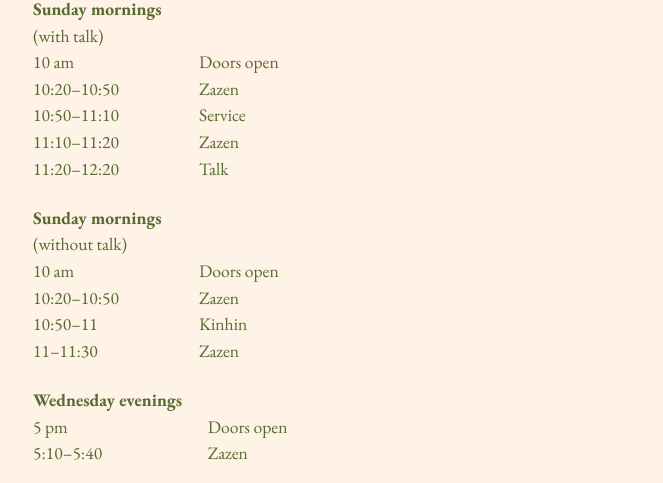
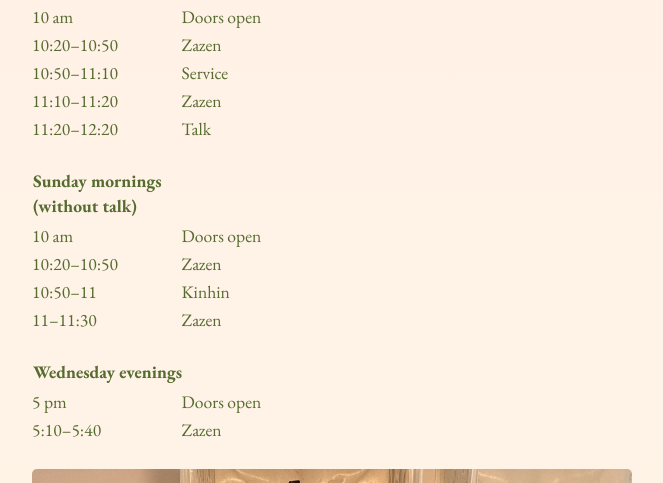
Before and after one commit to mountaincolorszen/website, a plain HTML site: page index.html in a window 1280 px wide. Shown: the part 2208-2691 px from the top of the page, without its empty margins (308-971 px from the left). Drawn offline with nearby package versions, Linux system fonts and the light colour scheme.

Commit message:
Add files via upload

```diff
--- a/index.html
+++ b/index.html
@@ -1,119 +1,116 @@
 <!doctype html>
 <html lang="en">
 <head>
+<meta charset="utf-8">
+<meta name="viewport" content="width=device-width, initial-scale=1">
+<title>Mountain Colors Zen</title>
+
 <link rel="preconnect" href="https://fonts.googleapis.com">
 <link rel="preconnect" href="https://fonts.gstatic.com" crossorigin>
 <link href="https://fonts.googleapis.com/css2?family=DM+Sans:ital,opsz,wght@0,9..40,100..1000;1,9..40,100..1000&family=EB+Garamond:ital,wght@0,400..800;1,400..800&family=IBM+Plex+Sans:ital,wght@0,100..700;1,100..700&family=Jost:ital,wght@0,100..900;1,100..900&display=swap" rel="stylesheet">
-<meta charset="utf-8">
-<meta name="viewport" content="width=device-width, initial-scale=1">
-<title>Schedule</title>
 <link rel="stylesheet" href="schedule.css">
+
 <style>
-	/* example page styling only: replace with your own site's CSS */
 	body { font-family: system-ui, sans-serif; line-height: 1.4; margin: 0; padding: 24px 16px; color: #111; background: #fff; }
 	main { max-width: 600px; margin: 0 auto; }
+
+	/* pictures */
+	img { display: block; height: auto; }
+	.photo { width: 100%; margin: 0 0 1.2em; }
+	.logo { width: 50%; margin: 0 auto 1.2em; }
+
+	.mcz-intro { margin: 0 0 1.2em; }
+	.time { margin-bottom: 1.2em; }
+
+	/* weekly hours */
+	.hours { border-collapse: collapse; margin: 0 0 1.4em; }
+	.hours th { text-align: left; padding-bottom: 0.2em; }
+	.hours td { padding: 0.1em 0; vertical-align: top; }
+	.hours td:first-child { width: 7.5em; padding-right: 1em; white-space: nowrap; }  /* same width in every table, so the columns line up */
+
+	/* bottom of the page */
+	footer p { margin: 0 0 1.2em; }
+	.social-instagram { width: 50%; margin: 0 auto; }
 </style>
 </head>
 <body>
 <main>
-<h1 class = "title">Mountain Colors Zen</h1><br>
-<img src="https://github.com/mountaincolorszen/website/blob/main/images/mzc-logo.png?raw=true" width="50%" margin= "auto" class = "logo">
-<p class = "mcz-intro">Mountain Colors Zen is a peer-led sangha in Millerton, New York. We welcome all levels of experience, offering trainings periodically and guidance as requested. All programming is donation-based. <b>Come sit with us!</b></p>
 
-<img src="https://github.com/mountaincolorszen/website/blob/main/images/IMG_0020.jpg?raw=true" width="100%"><br>
-<div class = "time">
+	<h1 class="title">Mountain Colors Zen</h1>
+
+	<img class="logo" src="images/mzc-logo.png" alt="Mountain Colors Zen logo">
+
+	<p class="mcz-intro">Mountain Colors Zen is a peer-led sangha in Millerton, New York. We welcome all levels of experience, offering trainings periodically and guidance as requested. All programming is donation-based. <strong>Come sit with us!</strong></p>
+
+	<img class="photo" src="images/IMG_0020.jpg" alt="">
+
+	<div class="time">
 		<!-- The schedule from the Google Doc is put between the next two lines
 		     automatically. Anything typed between them will be replaced. -->
 		<!-- schedule:start -->
 		<p class="schedule-note">The schedule will appear here once the site is published.</p>
-	<!-- schedule:end --></div>
-	<img src="https://github.com/mountaincolorszen/website/blob/main/images/IMG_0017.jpg?raw=true" width="100%"><br>
-	<img src="https://github.com/mountaincolorszen/website/blob/main/images/IMG_5366.jpg?raw=true" width="100%"><br>
-	<table>
-	  <tr>
-	    <th>Sunday mornings&emsp;&emsp;&emsp;</th>
-	    <th></th>
-	  </tr>
-	  <tr>
-	    <td><i>(with talk)</i></td>
-	    <td></td>
-	  </tr>
-	  <tr>
-	    <td>10 am</td>
-	    <td>Doors open</td>
-	  </tr>
-	  <tr>
-	    <td>10:20–10:50</td>
-	    <td>Zazen</td>
-	  </tr>
-	  <tr>
-	    <td>10:50–11:10</td>
-	    <td>Service</td>
-	  </tr>
-	  <tr>
-	    <td>11:10–11:20</td>
-	    <td>Zazen</td>
-	  </tr>
-	  <tr>
-	    <td>11:20–12:20</td>
-	    <td>Talk</td>
-	  </tr>
+		<!-- schedule:end -->
+	</div>
+
+	<img class="photo" src="images/IMG_0017.jpg" alt="">
+	<img class="photo" src="images/IMG_5366.jpg" alt="">
+
+	<table class="hours">
+		<thead>
+			<tr><th colspan="2">Sunday mornings<br><em>(with talk)</em></th></tr>
+		</thead>
+		<tbody>
+			<tr><td>10 am</td><td>Doors open</td></tr>
+			<tr><td>10:20–10:50</td><td>Zazen</td></tr>
+			<tr><td>10:50–11:10</td><td>Service</td></tr>
+			<tr><td>11:10–11:20</td><td>Zazen</td></tr>
+			<tr><td>11:20–12:20</td><td>Talk</td></tr>
+		</tbody>
 	</table>
-	<br>
-	<table>
-	  <tr>
-	    <th>Sunday mornings&emsp;&emsp;&emsp;</th>
-	    <th></th>
-	  </tr>
-	  <tr>
-	    <td><i>(without talk)</i></td>
-	    <td></td>
-	  </tr>
-	  <tr>
-	    <td>10 am</td>
-	    <td>Doors open</td>
-	  </tr>
-	  <tr>
-	    <td>10:20–10:50</td>
-	    <td>Zazen</td>
-	  </tr>
-	  <tr>
-	    <td>10:50–11</td>
-	    <td>Kinhin</td>
-	  </tr>
-	  <tr>
-	    <td>11–11:30</td>
-	    <td>Zazen</td>
-	  </tr>
+
+	<table class="hours">
+		<thead>
+			<tr><th colspan="2">Sunday mornings<br><em>(without talk)</em></th></tr>
+		</thead>
+		<tbody>
+			<tr><td>10 am</td><td>Doors open</td></tr>
+			<tr><td>10:20–10:50</td><td>Zazen</td></tr>
+			<tr><td>10:50–11</td><td>Kinhin</td></tr>
+			<tr><td>11–11:30</td><td>Zazen</td></tr>
+		</tbody>
 	</table>
-			<br>	<table>
-	  <tr>
-	    <th>Wednesday evenings&emsp;&emsp;</th>
-	    <th></th>
-	  </tr>
-	  <tr>
-	    <td>5 pm</td>
-	    <td>Doors open</td>
-	  </tr>
-	  <tr>
-	    <td>5:10–5:40</td>
-	    <td>Zazen</td>
-	  </tr>
+
+	<table class="hours">
+		<thead>
+			<tr><th colspan="2">Wednesday evenings</th></tr>
+		</thead>
+		<tbody>
+			<tr><td>5 pm</td><td>Doors open</td></tr>
+			<tr><td>5:10–5:40</td><td>Zazen</td></tr>
+		</tbody>
 	</table>
-</div>
-<br>
-	<img src="https://github.com/mountaincolorszen/website/blob/main/images/IMG_5365.jpg?raw=true" width="100%"><br>
 
-<button class = "donate">Donate to Mountain Colors Zen</button><footer>
-	<img src="https://github.com/mountaincolorszen/website/blob/main/images/IMG_5360.jpg?raw=true" width="100%"><br><br>
-  <b>Mountain Colors Zen</b><br><a href = "https://maps.app.goo.gl/F2YpTARjo7d1e8cv7">1 John Street, Millerton, New York</a><br><br>
-  <b>Accessibility</b><br>There are two steps at the entry with no wheelchair ramp.<br><br>
-  <b><a href = '/ethics.html'>Ethics</a></b><br>
-<a href = "https://www.instagram.com/mt_colors_zen"><img src="https://github.com/mountaincolorszen/website/blob/main/images/Instagram_Glyph_Black.png?raw=true" width="50%" margin= "auto" class = "social-instagram"></a>
-<!-- <label for="email">Enter your example.com email:</label> -->
+	<img class="photo" src="images/IMG_5365.jpg" alt="">
+	<img class="photo" src="images/IMG_5360.jpg" alt="">
 
-<!-- <input type="email" id="email" pattern=".+@example\.com" size="30" required /> -->
+	<footer>
+		<p><strong>Mountain Colors Zen</strong><br>
+		<a href="https://maps.app.goo.gl/F2YpTARjo7d1e8cv7">1 John Street, Millerton, New York</a></p>
+
+		<p><strong>Accessibility</strong><br>
+		There are two steps at the entry with no wheelchair ramp.</p>
+
+		<p><strong><a href="ethics.html">Ethics</a></strong></p>
+
+		<a href="https://www.instagram.com/mt_colors_zen"><img class="social-instagram" src="images/Instagram_Glyph_Black.png" alt="Mountain Colors Zen on Instagram"></a>
+
+		<!-- Saved for later:
+		<button class="donate">Donate to Mountain Colors Zen</button>
+		<label for="email">Enter your example.com email:</label>
+		<input type="email" id="email" pattern=".+@example\.com" size="30" required>
+		-->
 	</footer>
+
 </main>
 </body>
 </html>
```
Lines whose indentation alone changed are shown as unchanged.
